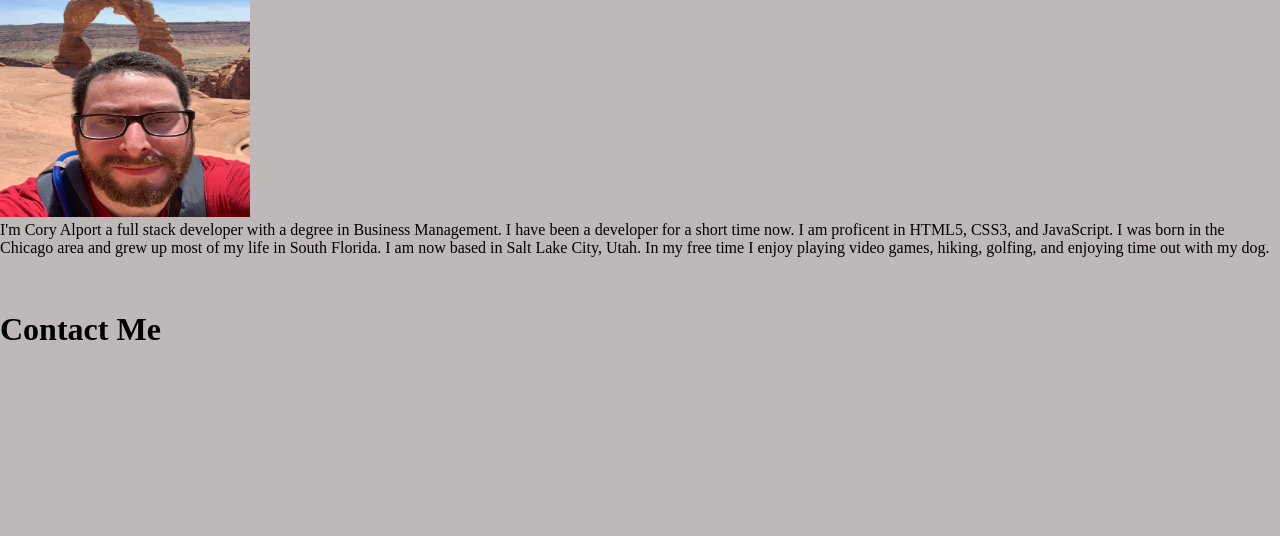
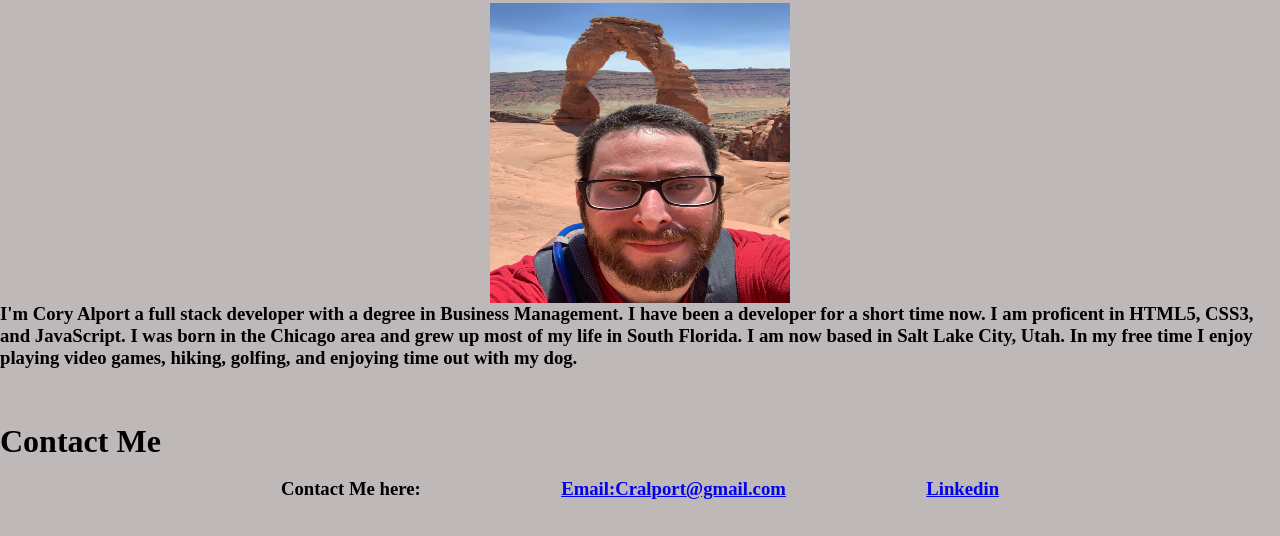
Before and after one commit to cralport/portfolio, a plain HTML site: page index.html in a window 1280 px wide. Shown: the part 726-1262 px from the top of the page. Before the commit the page ends 1074 px from the top, so only its background shows below. Drawn offline with Linux system fonts and the light colour scheme.

Commit message:
finished contact-info

```diff
--- a/assets/css/style.css
+++ b/assets/css/style.css
@@ -80,12 +80,12 @@ h2 {
     align-items: center;
     margin-top: 1em;
     border-radius: 15px;
-    border-color: red solid 3px;
 
 }
 
 .inside-text {
     background-image: url("../images/hero-bg\ \(1\).jpg");
+
 }
 
 .inside-text:hover {
@@ -97,8 +97,8 @@ h2 {
     background-color: grey;
     width: 30%;
     height: 100%;
-    border: red solid 3px;
     border-radius: 10px;
+    opacity: ;
 }
 
 .inside-text2 {
@@ -111,6 +111,7 @@ h2 {
     padding: 100px;
     display: flex;
     justify-content: space-between;
+
 }
 
 .about-me img {
@@ -119,10 +120,10 @@ h2 {
     position: relative;
 }
 
-.about-me p {
+.contact-info {
     display: flex;
-    justify-content: space-between;
-    text-align: center;
-    align-items: center;
+    justify-content: space-evenly;
+    flex-direction: row;
+
 
 }
--- a/index.html
+++ b/index.html
@@ -33,6 +33,7 @@
     <section id="Projects">
         <div>
             <h2>Projects</h2>
+            <br>
             <div class="container">
                 <div class="boxes inside-text">
                     <a href="file:///C:/Users/cralp/OneDrive/Desktop/projects/run-buddy/index.html">Run Buddy</a>
@@ -42,29 +43,32 @@
                         <a href="https://cralport.github.io/">Horiseon</a>
                     </div>
                     <div class="box2">
-                        <h2>Comming Soon</h2>
+                        <h2><em>Comming Soon</em></h2>
                     </div>
                     <div class="box2">
-                        <h2>Comming Soon</h2>
+                        <h2><em>Comming Soon</em></h2>
                     </div>
                 </div>
             </div>
         </div>
     </section>
-<br>
-<br>
-<br>
+    <br>
+    <br>
+    <br>
     <!-- hero section -->
     <section id="About-Me">
         <div>
             <h2>About Me</h2>
-            <div>
-                <img src="../portfolio/assets/images/me-arches.jpg" width="250px" height="250px" />
+            <br>
+            <div class="container about=me">
+                <img src="../portfolio/assets/images/me-arches.jpg" width="300px" height="300px" />
                 <p>
+                <h3>
                     I'm Cory Alport a full stack developer with a degree in Business Management. I have been a developer
                     for a short time now. I am proficent in HTML5, CSS3, and JavaScript. I was born in the Chicago area
                     and grew up most of my life in South Florida. I am now based in Salt Lake City, Utah. In my free
-                    time I enjoy playing video games, hiking, golfing, and enjoying time out with my dog. </p>
+                    time I enjoy playing video games, hiking, golfing, and enjoying time out with my dog. </h3>
+                </p>
             </div>
         </div>
     </section>
@@ -75,9 +79,22 @@
     <section id="Contact-Me">
         <div>
             <h2>Contact Me</h2>
-            <div class="contac-info">
+            <br>
+            <div class="container contact-info">
+                <P>
+                <h3>Contact Me here:</h3>
+                <h3><a href="mailto:cralport@gmail.com">Email:Cralport@gmail.com</a></h3>
+                <h3><a href="https://www.linkedin.com/mynetwork/">Linkedin</a></h3>
+                </P>
 
             </div>
 
         </div>
     </section>
+    <br>
+    <br>
+
+
+</body>
+
+</html>
```
